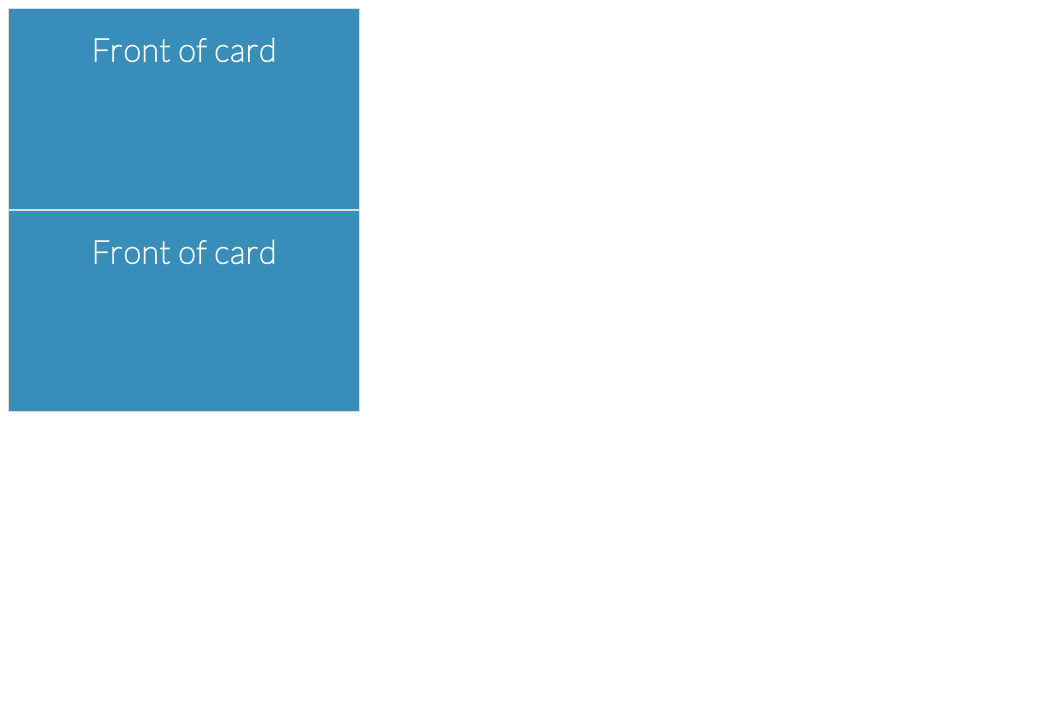
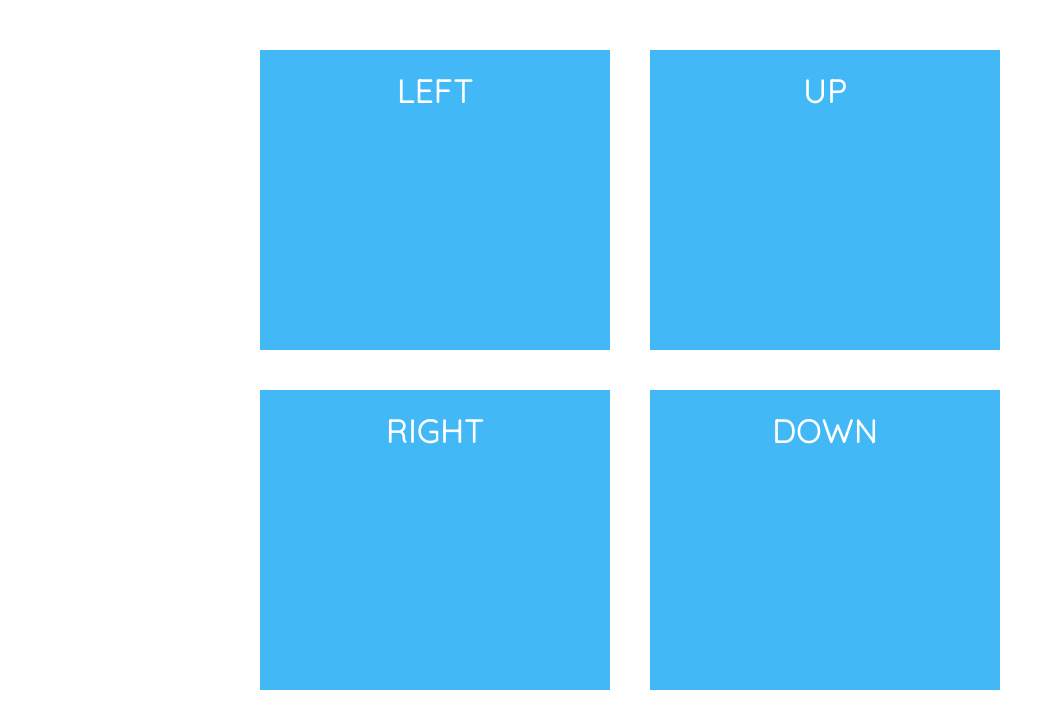
Before and after one commit to codenameyau/flip.js, a website: page public/index.html in a window 1280 px wide. Shown: the whole page, without its empty margins (0-1055 px from the left). Drawn offline with Linux system fonts and the light colour scheme.

Commit message:
Implemented MVP features for flip demo

```diff
--- a/bower.json
+++ b/bower.json
@@ -5,7 +5,7 @@
   "authors": [
     "Jorge Yau <jyau01@citymail.cuny.edu>"
   ],
-  "description": "Flip DOM elements on desktop and mobile",
+  "description": "Flip cards with minimal effort",
   "main": "build/flip.min.js",
   "keywords": [
     "flip",
--- a/package.json
+++ b/package.json
@@ -1,7 +1,7 @@
 {
   "name": "flip.js",
   "version": "1.0.0",
-  "description": "Flip DOM elements on desktop and mobile",
+  "description": "Flip cards with minimal effort",
   "main": "build/flip.min.js",
   "scripts": {
     "test": "test"
--- a/public/flip.css
+++ b/public/flip.css
@@ -1,9 +1,7 @@
 .flip {
   perspective: 1000px;
-  -webkit-perspective: 1000px;
-  border: 1px solid #DDDDDD;
   width: 350px;
-  height: 200px;
+  height: 300px;
   text-align: center;
 }
 
--- a/public/flip.js
+++ b/public/flip.js
@@ -9,49 +9,23 @@
 
   var flipjs = flipjs || {};
 
-  /***************************
-  *  STYLESHEET DEFINITIONS  *
-  ****************************/
-  flipjs._createStyleSheet = function() {
-    this.style = document.createElement('style');
-    this.style.type = 'text/css';
-    this.style.appendChild(document.createTextNode(''));
-    document.head.appendChild(this.style);
-  };
-
-  flipjs._createRule = function(selector, rule) {
-    rule = selector + ' {' + rule.join('; ') + '}';
-    this.style.sheet.insertRule(rule, 0);
-  };
-
-  flipjs._injectcss = function() {
-    this.style.sheet.insertRule('', 0);
-  };
-
   /*******************
   *  PUBLIC METHODS  *
   ********************/
   flipjs.flipLeft = function(element) {
-    var flipBody = element.querySelector('.flip-body');
-    flipBody.addEventListener('mouseenter', function() {
-      flipBody.style.transform = 'rotateY(-180deg)';
-    });
-
-    flipBody.addEventListener('mouseleave', function() {
-      flipBody.style.transform = 'rotateY(0deg)';
-    });
+    flipjs._bindFlipEvent(element, 'rotateY(-180deg)');
   };
 
-  flipjs.flipRight = function() {
-    console.log('Right');
+  flipjs.flipRight = function(element) {
+    flipjs._bindFlipEvent(element, 'rotateY(180deg)');
   };
 
-  flipjs.flipUp = function() {
-    console.log('Up');
+  flipjs.flipUp = function(element) {
+    flipjs._bindFlipEvent(element, 'rotateX(180deg)');
   };
 
-  flipjs.flipDown = function() {
-    console.log('Down');
+  flipjs.flipDown = function(element) {
+    flipjs._bindFlipEvent(element, 'rotateX(-180deg)');
   };
 
   flipjs._flipMap = {
@@ -65,8 +39,25 @@
   *  INTERNAL METHODS  *
   **********************/
   flipjs._getFlipFunction = function(direction) {
-    var flipFunction = flipjs._flipMap[direction];
-    return flipFunction;
+    return flipjs._flipMap[direction];
+  };
+
+  flipjs._bindFlipEvent = function(element, rotation, eventA, eventB) {
+    // [TODO] #1 - Enable mobile flip event
+    // [TODO] #2 - Enable additional event triggers
+    eventA = eventA || 'mouseenter';
+    eventB = eventB || 'mouseleave';
+
+    var flipBody = element.querySelector('.flip-body');
+    var flipBack = element.querySelector('.flip-back');
+    flipBody.addEventListener(eventA, function() {
+      flipBody.style.transform = rotation;
+      flipBack.style.transform = rotation;
+    });
+
+    flipBody.addEventListener(eventB, function() {
+      flipBody.style.transform = 'rotate(0deg)';
+    });
   };
 
   flipjs._createEventListeners = function() {
@@ -82,8 +73,6 @@
   /************************
   *  LIBRARY CONSTRUCTOR  *
   *************************/
-  flipjs._createStyleSheet();
-  // flipjs._injectcss();
   flipjs._createEventListeners();
 
 })();
--- a/public/index.html
+++ b/public/index.html
@@ -11,17 +11,27 @@
   <div class="container">
 
     <!-- Card Flip: left -->
-    <div class="flip">
+    <div class="flip" data-flip="left">
       <div class="flip-body">
-        <div class="flip-front">
-          <h1>
-            Front of card
-          </h1>
+        <div class="flip-front blue">
+          <h1 class="card-header">Left</h1>
         </div>
-        <div class="flip-back">
-          <h1>
-            Back of card
-          </h1>
+        <div class="flip-back red">
+          <h1 class="card-header">Back</h1>
+          <h2 class="card-message">data-flip="left"</h2>
+        </div>
+      </div>
+    </div>
+
+    <!-- Card Flip: up -->
+    <div class="flip" data-flip="up">
+      <div class="flip-body">
+        <div class="flip-front blue">
+          <h1 class="card-header">Up</h1>
+        </div>
+        <div class="flip-back orange">
+          <h1 class="card-header">Back</h1>
+          <h2 class="card-message">data-flip="up"</h2>
         </div>
       </div>
     </div>
@@ -29,22 +39,30 @@
     <!-- Card Flip: left -->
     <div class="flip" data-flip="right">
       <div class="flip-body">
-        <div class="flip-front">
-          <h1>
-            Front of card
-          </h1>
+        <div class="flip-front blue">
+          <h1 class="card-header">Right</h1>
         </div>
-        <div class="flip-back">
-          <h1>
-            Back of card
-          </h1>
+        <div class="flip-back purple">
+          <h1 class="card-header">Back</h1>
+          <h2 class="card-message">data-flip="right"</h2>
         </div>
       </div>
     </div>
 
+    <!-- Card Flip: down -->
+    <div class="flip" data-flip="down">
+      <div class="flip-body">
+        <div class="flip-front blue">
+          <h1 class="card-header">Down</h1>
+        </div>
+        <div class="flip-back green">
+          <h1 class="card-header">Back</h1>
+          <h2 class="card-message">data-flip="down"</h2>
+        </div>
+      </div>
+    </div>
 
-
-  </div>
+  </div> <!-- End of container -->
 
   <!-- Scripts -->
   <script src="flip.js"></script>
--- a/public/style.css
+++ b/public/style.css
@@ -1,15 +1,53 @@
-@import url(http://fonts.googleapis.com/css?family=Lato:100);
+/* Follow this example to style your flip cards */
+@import url(http://fonts.googleapis.com/css?family=Quicksand:300);
 
 .flip-front, .flip-back {
-  font-family: 'Lato', sans-serif;
+  font-family: 'Quicksand', sans-serif;
   color: #FFFFFF;
   letter-spacing: 1px;
 }
 
-.flip-front {
-  background: #388EB8;
+.card-header {
+  text-transform: uppercase;
 }
 
-.flip-back {
-  background: #ACDA55;
+.card-message {
+  margin-top: 60px;
 }
+
+.red {
+  background: #FF5B64;
+}
+
+.orange {
+  background: #FF9659;
+}
+
+.blue {
+  background: #42B9F6;
+}
+
+.green {
+  background: #55FFA8;
+}
+
+.purple {
+  background: #D02F94;
+}
+
+/* The following styles are used for the layout */
+.container {
+  width: 800px;
+  margin: 30px auto;
+}
+
+.flip {
+  float: left;
+  margin: 20px;
+}
+
+@media(max-width: 540px) {
+  .container {
+    width: 100%;
+  }
+}
```
